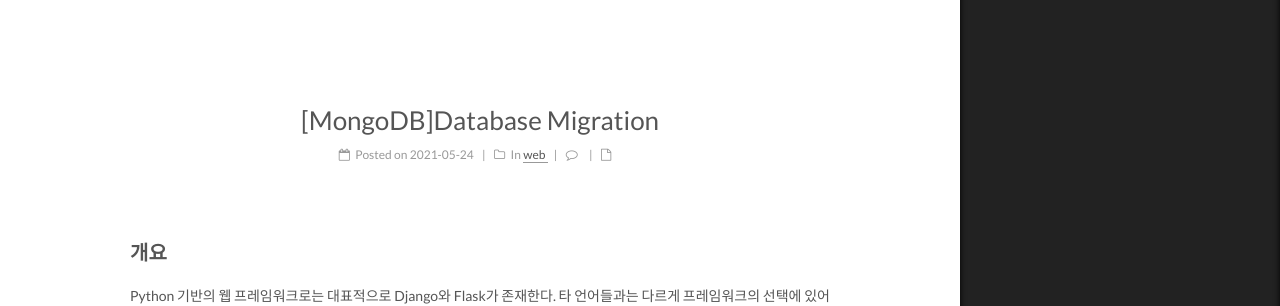
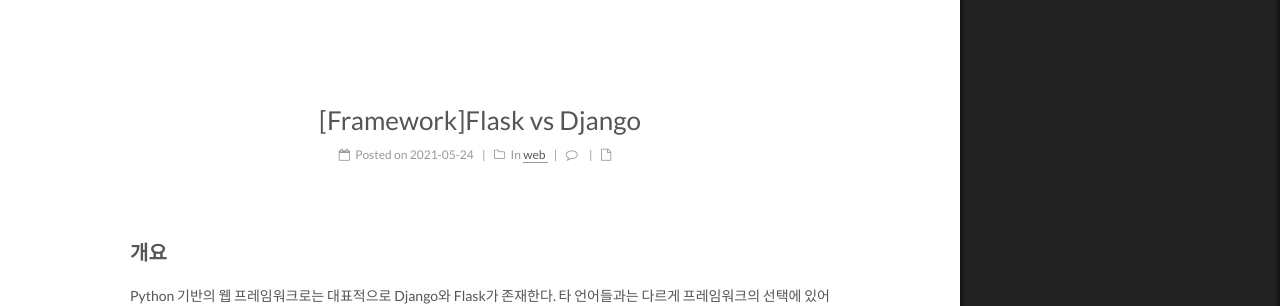
Before and after one commit to coloryourlife/coloryourlife.github.io, a Jekyll site: the page built from _posts/2021-05-25-flaskvsdjango.md, in a window 1280 px wide. Shown: the part 276-582 px from the top of the page. Built offline with Jekyll 4.4.1, drawn with Linux system fonts in a browser that asks for light colours; comment, search, counter and statistics services are not loaded.

Commit message:
title fixed

```diff
--- a/_posts/2021-05-25-flaskvsdjango.md
+++ b/_posts/2021-05-25-flaskvsdjango.md
@@ -1,6 +1,6 @@
 ---
 layout: post
-title: "[MongoDB]Database Migration"
+title: "[Framework]Flask vs Django"
 date: 2021-05-24
 categories:
 - web
```
